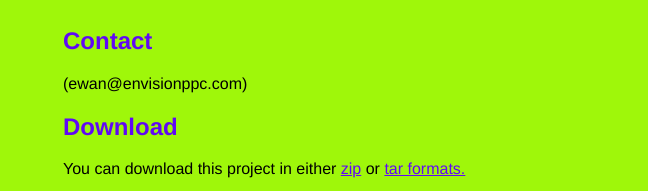
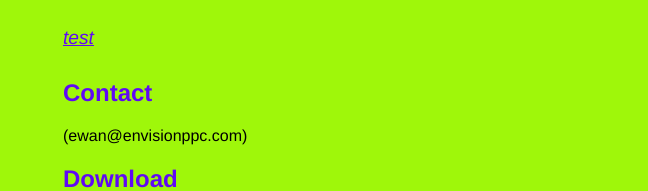
Before and after one commit to ewanheming/AdWords-API-Keyword-Tool, a plain HTML site: page index.html in a window 1280 px wide. Shown: the part 254-445 px from the top of the page, 227-875 px from the left. Drawn offline with Linux system fonts and the light colour scheme; grey boxes are pictures that could not be loaded.

Commit message:
Update index.html

```diff
--- a/index.html
+++ b/index.html
@@ -46,7 +46,7 @@
       <span class="small">by <a href="https://github.com/ewanheming">ewanheming</a></span></h1>
 
     <div class="description">
-
+      <p><a href="www.google.com">test</a>
     </div>
 
 
```
